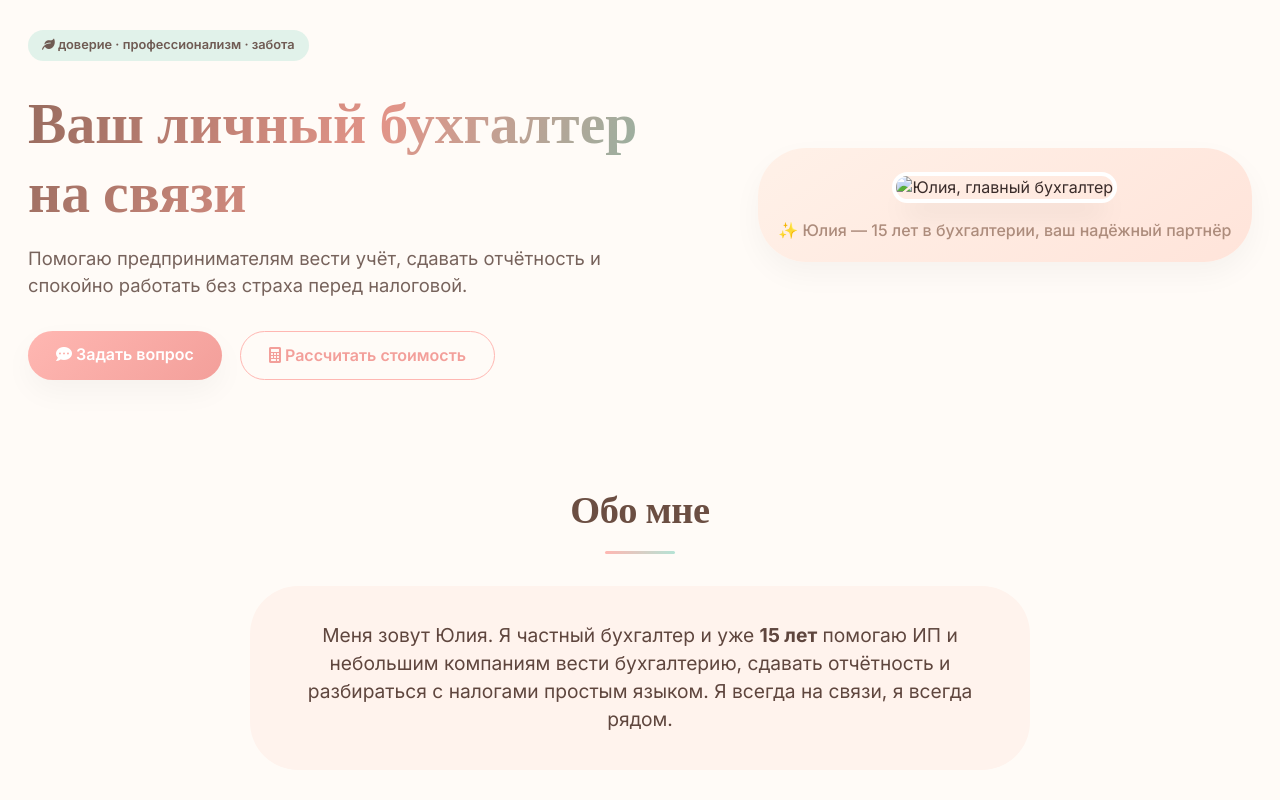
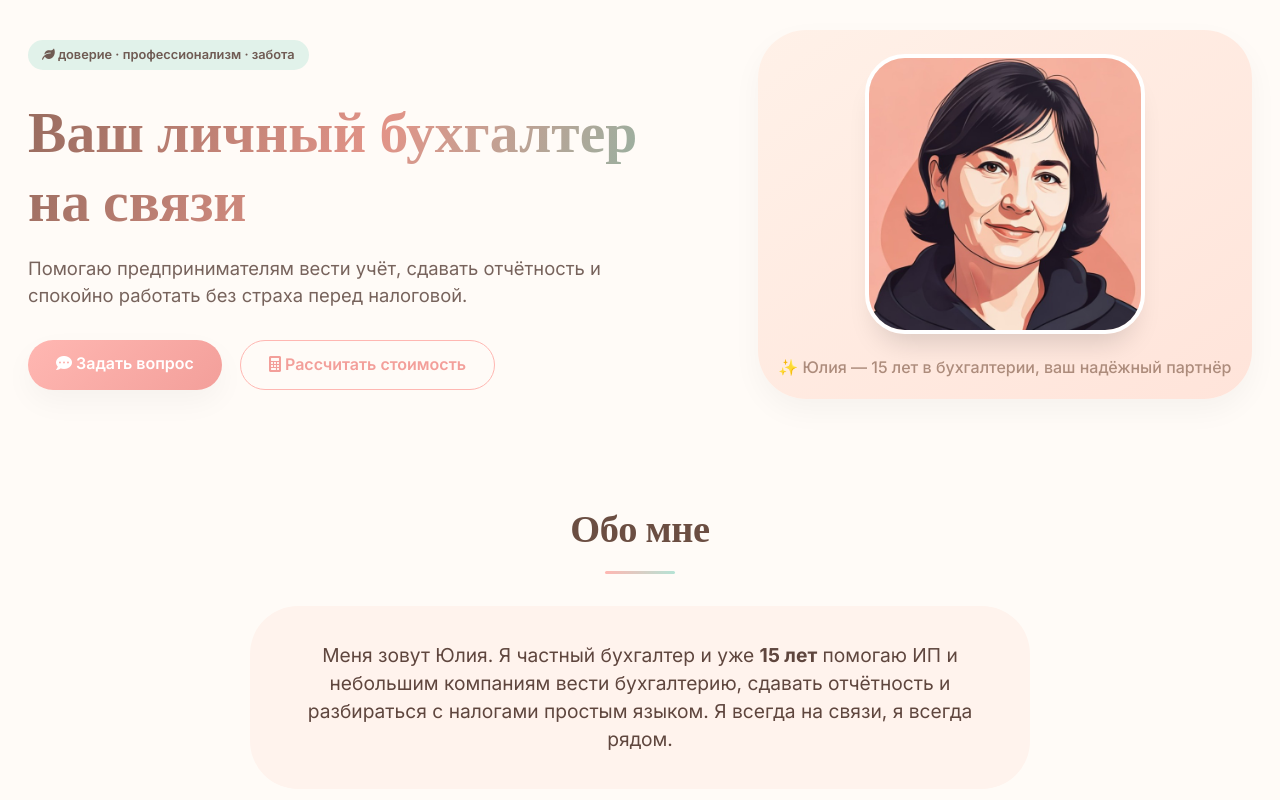
Before and after one commit to ekatarh-collab/My_websit_Jet_D, a plain HTML site: page index.html in a window 1280 px wide. Shown: the top 800 px of the page. Drawn offline with nearby package versions, Linux system fonts and the light colour scheme.

Commit message:
Update index.html

```diff
--- a/index.html
+++ b/index.html
@@ -430,7 +430,7 @@
             </div>
             <div class="hero-photo">
                 <!-- ГЛАВНОЕ ФОТО (реалистичное изображение женщины-бухгалтера) -->
-                <img src="images/my_photo_2026-06-18" alt="Юлия, главный бухгалтер"
+                <img src="images/my_photo.jpg" alt="Юлия, главный бухгалтер"
                      style="width:100%; max-width:280px; border-radius:40px;">
                 <div class="photo-caption">✨ Юлия — 15 лет в бухгалтерии, ваш надёжный партнёр</div>
             </div>
```
